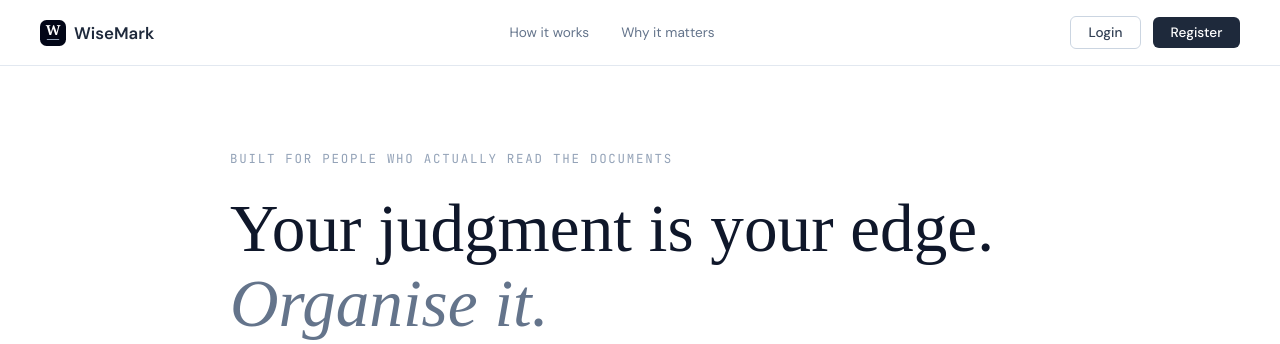
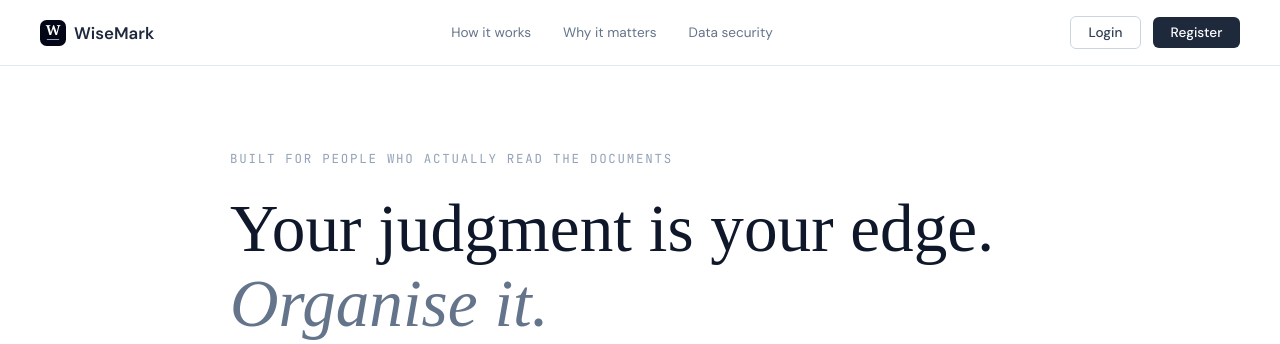
Before and after one commit to RoyKeane94/WiseMark, a Django app: page / in a window 1280 px wide. Shown: the top 344 px of the page. Run offline with Django 5.2, Linux system fonts and the light colour scheme; some web fonts are replaced.

Commit message:
Data security

```diff
--- a/wisemark_site/templates/landing.html
+++ b/wisemark_site/templates/landing.html
@@ -651,6 +651,7 @@
   <div class="nav-links">
     <a href="#how" class="nav-link">How it works</a>
     <a href="#why" class="nav-link">Why it matters</a>
+    <a href="#data-security" class="nav-link">Data security</a>
   </div>
   <div class="nav-cta-wrap">
     <a href="/login" class="nav-login">Login</a>
@@ -826,9 +827,9 @@
 </section>
 
 <!-- SECURITY -->
-<section class="security">
+<section class="security" id="data-security">
   <div class="security-inner">
-    <div class="section-label fade-in">Security</div>
+    <div class="section-label fade-in">Data security</div>
     <h2 class="fade-in">Your analysis is confidential. We treat it that way.</h2>
     <div class="security-grid fade-in">
       <div class="security-item">
--- a/wisemark_site/templates/pages/base.html
+++ b/wisemark_site/templates/pages/base.html
@@ -124,6 +124,7 @@
   <div class="nav-links">
     <a href="/#how" class="nav-link">How it works</a>
     <a href="/#why" class="nav-link">Why it matters</a>
+    <a href="/#data-security" class="nav-link">Data security</a>
   </div>
   <div class="nav-cta-wrap">
     <a href="/login" class="nav-login">Login</a>
```
